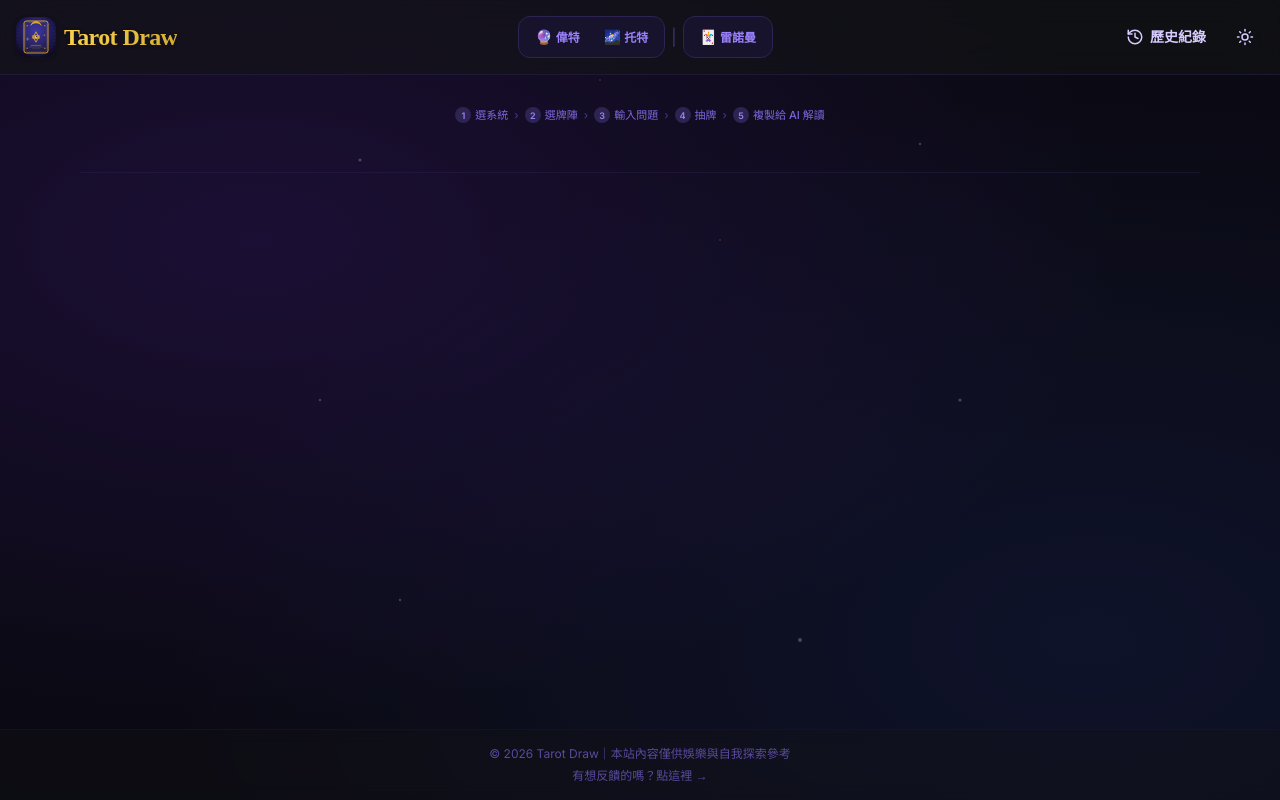
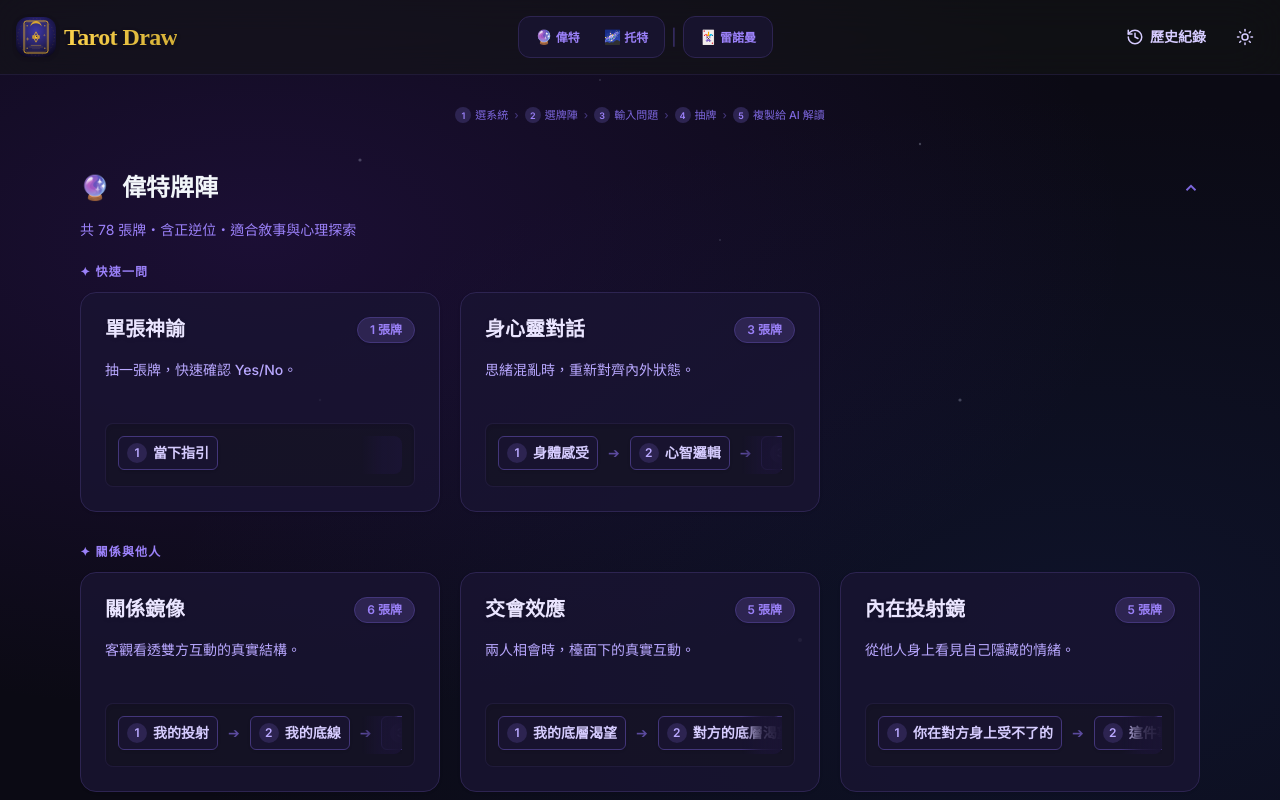
Before and after one commit to dodododora/Tarot-Draw, a React (Vite) app: page / in a window 1280 px wide. Shown: the top 800 px of the page. Built offline with nearby package versions, Linux system fonts and the light colour scheme.

Commit message:
feat: initialize App component with card shuffling animation and tarot drawing engine logic

```diff
--- a/src/App.tsx
+++ b/src/App.tsx
@@ -1097,16 +1097,16 @@ export default function App() {
                 )}
 
                 {/* Spreads — tarot / thoth — collapsible */}
-                {(mode === 'tarot' || mode === 'thoth') && (
+                {(mode === 'waite' || mode === 'thoth') && (
                   <section>
                     <div
                       className="flex items-center justify-between mb-0 cursor-pointer select-none"
                       onClick={() => setIsBuiltinOpen(v => !v)}
                     >
                       <div className="flex items-center gap-3">
-                        <span className="text-2xl">{mode === 'tarot' ? '🔮' : '🌌'}</span>
+                        <span className="text-2xl">{mode === 'waite' ? '🔮' : '🌌'}</span>
                         <h2 className="text-2xl font-bold text-slate-800 dark:text-slate-100 font-serif-tc">
-                          {mode === 'tarot' ? '偉特牌陣' : '托特牌陣'}
+                          {mode === 'waite' ? '偉特牌陣' : '托特牌陣'}
                         </h2>
                       </div>
                       <span className={`text-stone-400 dark:text-mystic-500 transition-transform duration-300 ${isBuiltinOpen ? 'rotate-180' : ''}`}>
@@ -1115,7 +1115,7 @@ export default function App() {
                     </div>
                     <div className={`overflow-hidden transition-all duration-300 ease-in-out ${isBuiltinOpen ? 'max-h-[2000px] opacity-100 mt-4' : 'max-h-0 opacity-0 mt-0'}`}>
                       <p className="text-sm text-slate-500 dark:text-mystic-400 mb-6">
-                        {mode === 'tarot'
+                        {mode === 'waite'
                           ? '共 78 張牌・含正逆位・適合敘事與心理探索'
                           : '共 78 張牌・無逆位・著重能量狀態與深層解析'}
                       </p>
@@ -1141,7 +1141,7 @@ export default function App() {
 
 
                 {/* Custom Spreads (Tarot & Thoth) — collapsible */}
-                {(mode === 'tarot' || mode === 'thoth') && (
+                {(mode === 'waite' || mode === 'thoth') && (
                   <section>
                     {/* Toggle header */}
                     <div
@@ -1308,7 +1308,7 @@ export default function App() {
                       return (
                         <div className="space-y-2">
                           <p className="text-xs text-slate-400 dark:text-mystic-500 text-center">
-                            搜尋你實體抽到的牌名{mode === 'tarot' ? '，按「逆」切換逆位' : ''}
+                            搜尋你實體抽到的牌名{mode === 'waite' ? '，按「逆」切換逆位' : ''}
                           </p>
                           <div className="space-y-2 w-fit mx-auto">
                             {selectedSpread.positions.map((pos, i) => {
@@ -1336,9 +1336,9 @@ export default function App() {
                                         })}
                                         placeholder="輸入牌名搜尋…"
                                         autoComplete="off"
-                                        className={`w-full px-2.5 py-1.5 rounded-lg border border-amber-200/70 dark:border-mystic-700 bg-white/80 dark:bg-mystic-950 text-sm outline-none focus:ring-1 focus:ring-amber-400 dark:focus:ring-mystic-500 transition-all ${mode === 'tarot' ? 'pr-10' : ''}`}
+                                        className={`w-full px-2.5 py-1.5 rounded-lg border border-amber-200/70 dark:border-mystic-700 bg-white/80 dark:bg-mystic-950 text-sm outline-none focus:ring-1 focus:ring-amber-400 dark:focus:ring-mystic-500 transition-all ${mode === 'waite' ? 'pr-10' : ''}`}
                                       />
-                                      {mode === 'tarot' && (
+                                      {mode === 'waite' && (
                                         <button
                                           onClick={() => setManualInputs(prev => {
                                             const next = [...prev];
```
